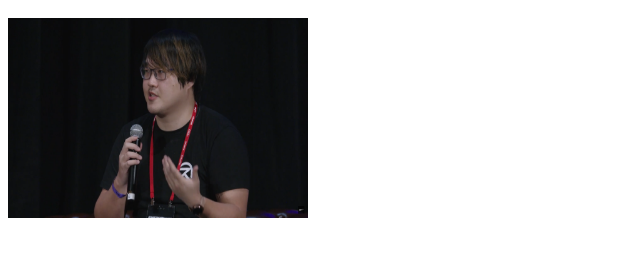
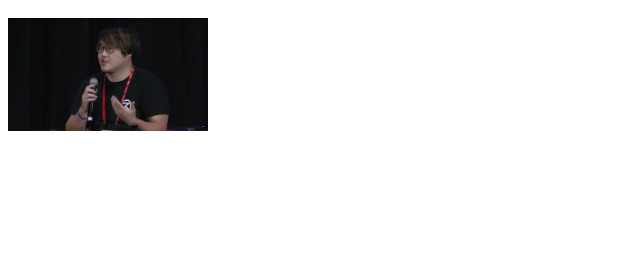
Before and after one commit to parkjw0806/parkjw0806.github.io, a plain HTML site: page index.html in a window 1280 px wide. Shown: the part 48-304 px from the top of the page, without its empty margins (0-640 px from the left). Drawn offline with Linux system fonts and the light colour scheme.

Commit message:
update image

```diff
--- a/index.html
+++ b/index.html
@@ -1,4 +1,4 @@
 <html>
     <h1>James' Portfolio</h1>
-    <img src="./ParkJungWoong.png" width ='300' height = '200'/>
+    <img src="./ParkJungWoong.png" width ='200' />
 </html>
```
